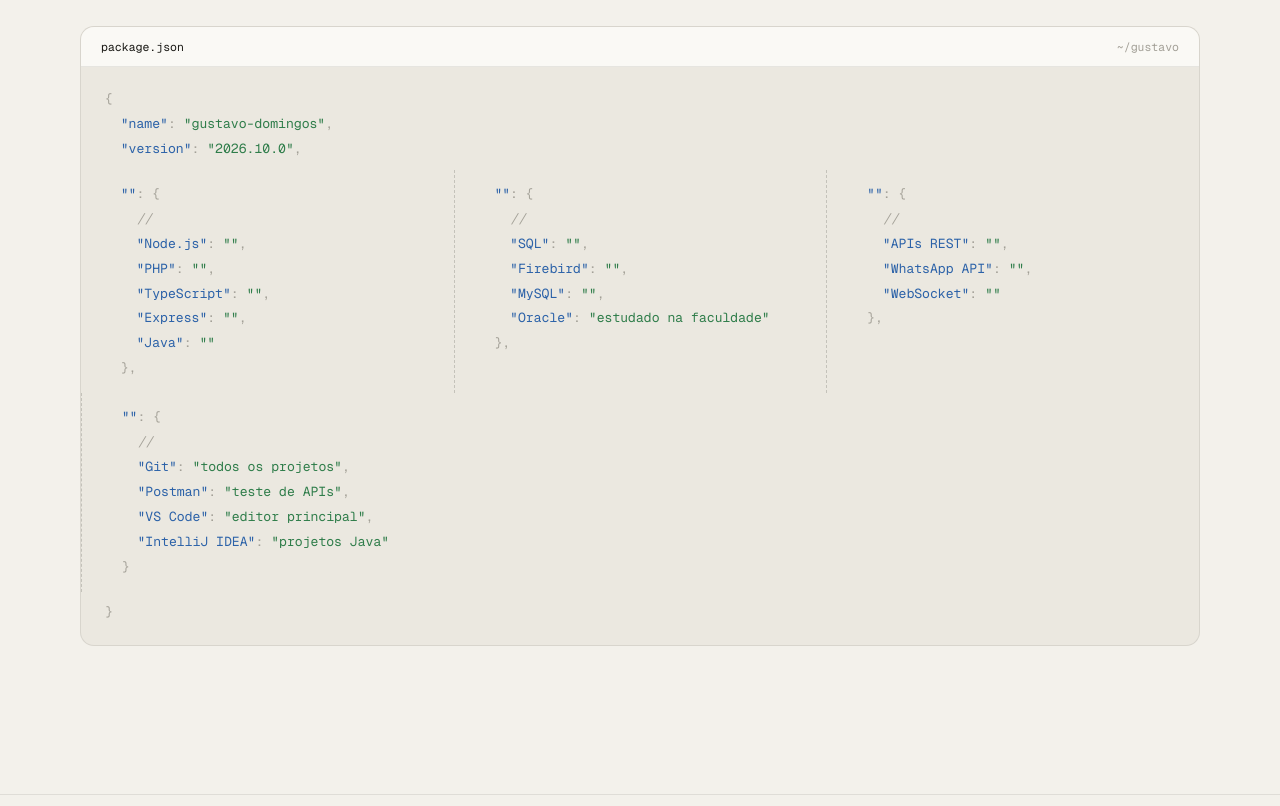
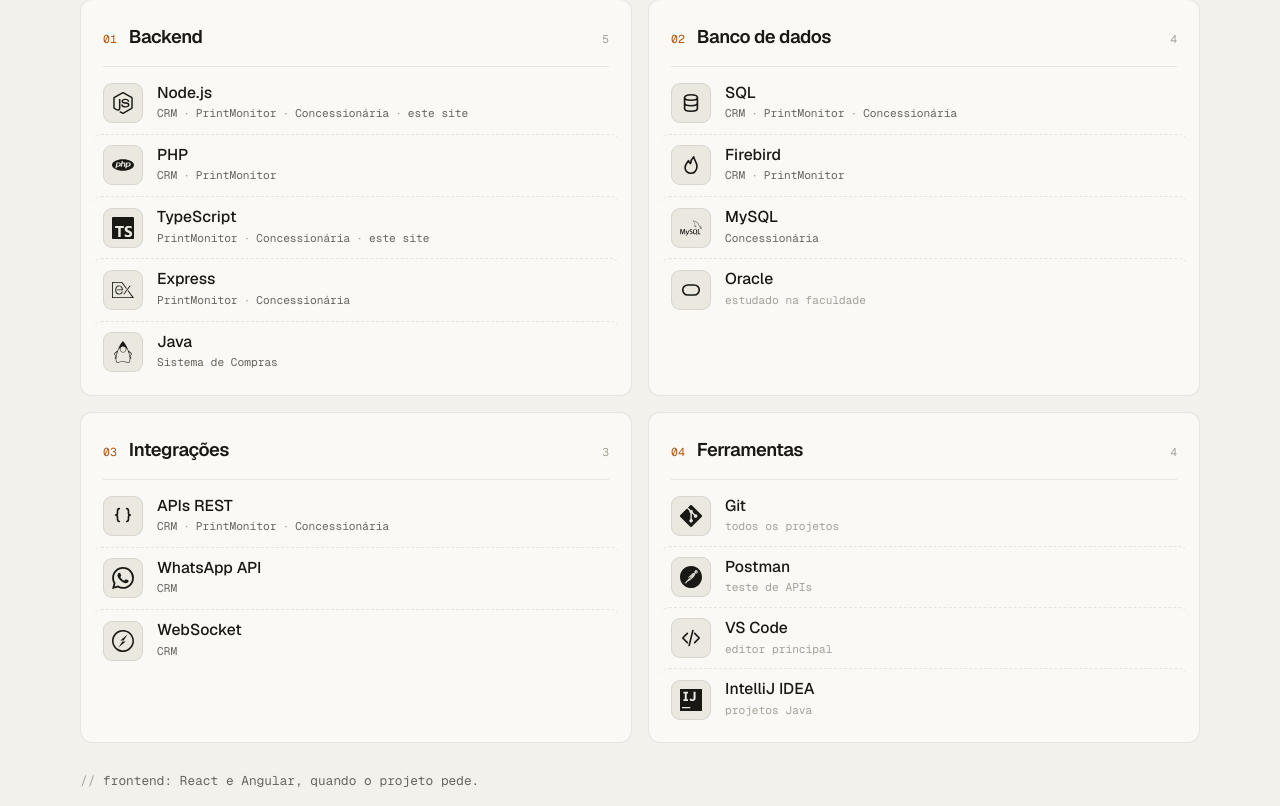
Before and after one commit to Gustadev-7/portfolio, an Angular app: page / in a window 1280 px wide. Shown: the part 5094-5900 px from the top of the page. Built offline with nearby package versions, Linux system fonts and the light colour scheme; no server answers.

Commit message:
feat: redesenha seção de stack com foco em backend e projetos relacionados

```diff
--- a/src/app/components/stack/stack.html
+++ b/src/app/components/stack/stack.html
@@ -5,41 +5,55 @@
       path="/stack"
       title="Stack"
       emphasis="e ferramentas"
-      lead="Tecnologias que uso no dia a dia, as que estou aprofundando e as ferramentas do meu fluxo de trabalho."
+      lead="Tecnologias com que trabalho e os projetos em que cada uma foi usada."
     />
 
-    <div class="pkg mono" appReveal>
-      <div class="pkg__tabbar">
-        <span class="pkg__tab">package.json</span>
-        <span class="pkg__path">~/gustavo</span>
-      </div>
+    <div class="grid">
+      @for (group of groups; track group.title; let i = $index) {
+        <article class="group" appReveal [appRevealDelay]="i * 80">
+          <header class="group__head">
+            <span class="group__index mono">{{ i + 1 < 10 ? '0' + (i + 1) : i + 1 }}</span>
+            <h3 class="group__title">{{ group.title }}</h3>
+            <span class="group__count mono">{{ group.items.length }}</span>
+          </header>
 
-      <div class="pkg__head">
-        <span class="p">{{ '{' }}</span>
-        <span class="indent"><span class="k">"name"</span><span class="p">: </span><span class="s">"gustavo-domingos"</span><span class="p">,</span></span>
-        <span class="indent"><span class="k">"version"</span><span class="p">: </span><span class="s">"{{ version }}"</span><span class="p">,</span></span>
-      </div>
+          <ul class="group__list">
+            @for (item of group.items; track item.name) {
+              <li class="skill">
+                <span class="skill__icon" aria-hidden="true">
+                  <svg viewBox="0 0 24 24" focusable="false">
+                    @if (item.svg.mode === 'fill') {
+                      <path [attr.d]="item.svg.path" fill="currentColor" />
+                    } @else {
+                      <path [attr.d]="item.svg.path" fill="none" stroke="currentColor" stroke-width="1.8" stroke-linecap="round" stroke-linejoin="round" />
+                    }
+                  </svg>
+                </span>
 
-      <div class="pkg__groups">
-        @for (group of groups; track group.key; let i = $index; let last = $last) {
-          <div class="group" appReveal [appRevealDelay]="i * 100">
-            <p class="indent">
-              <span class="k">"{{ group.key }}"</span><span class="p">: {{ '{' }}</span>
-              <span class="c">// {{ group.description }}</span>
-            </p>
-            <ul>
-              @for (item of group.items; track item.name; let lastItem = $last) {
-                <li class="dep">
-                  <span class="k">"{{ item.name }}"</span><span class="p">: </span><span class="s">"{{ item.note }}"</span><span class="p">{{ lastItem ? '' : ',' }}</span>
-                </li>
-              }
-            </ul>
-            <p class="indent"><span class="p">{{ '}' }}{{ last ? '' : ',' }}</span></p>
-          </div>
-        }
-      </div>
+                <div class="skill__body">
+                  <span class="skill__name">{{ item.name }}</span>
+                  @if (item.refs.length) {
+                    <span class="skill__meta mono">
+                      @for (ref of item.refs; track ref.href; let last = $last) {
+                        <a class="skill__ref" [href]="ref.href">{{ ref.label }}</a>
+                        @if (!last) {
+                          <span class="skill__sep" aria-hidden="true">·</span>
+                        }
+                      }
+                    </span>
+                  } @else if (item.note) {
+                    <span class="skill__meta mono">{{ item.note }}</span>
+                  }
+                </div>
+              </li>
+            }
+          </ul>
+        </article>
+      }
+    </div>
 
-      <div class="pkg__foot"><span class="p">{{ '}' }}</span></div>
-    </div>
+    <p class="aside mono" appReveal>
+      <span class="aside__slashes">//</span> frontend: {{ frontendNote }}
+    </p>
   </div>
 </section>
--- a/src/app/components/stack/stack.scss
+++ b/src/app/components/stack/stack.scss
@@ -1,122 +1,149 @@
-.pkg {
-  font-size: 0.82rem;
-  line-height: 1.9;
-  background: var(--bg-sunken);
+.grid {
+  display: grid;
+  grid-template-columns: repeat(2, minmax(0, 1fr));
+  gap: 16px;
+}
+
+.aside {
+  margin-top: 28px;
+  font-size: 0.8rem;
+  color: var(--text-muted);
+}
+
+.aside__slashes {
+  color: var(--text-faint);
+}
+
+/* ---------- card de categoria ---------- */
+
+.group {
+  display: flex;
+  flex-direction: column;
+  padding: 22px 22px 12px;
+  background: var(--bg-elev);
   border: 1px solid var(--line);
-  border-radius: calc(var(--radius) + 4px);
-  overflow: hidden;
+  border-radius: calc(var(--radius) + 2px);
+  transition: border-color 0.4s var(--ease);
 
-  p {
-    margin: 0;
+  &:hover {
+    border-color: var(--line-strong);
   }
 }
 
-.pkg__tabbar {
+.group__head {
   display: flex;
-  justify-content: space-between;
-  align-items: center;
-  height: 40px;
-  padding-inline: 20px;
+  align-items: baseline;
+  gap: 12px;
+  padding-bottom: 14px;
+  margin-bottom: 6px;
   border-bottom: 1px solid var(--line);
-  background: var(--bg-elev);
+}
+
+.group__index {
   font-size: 0.72rem;
+  color: var(--accent);
+}
+
+.group__title {
+  font-size: 1.15rem;
+  font-weight: 600;
+  letter-spacing: -0.025em;
+}
+
+.group__count {
+  margin-left: auto;
+  font-size: 0.7rem;
   color: var(--text-faint);
 }
 
-.pkg__tab {
-  color: var(--text);
-}
+/* ---------- tecnologia ---------- */
 
-.pkg__head,
-.pkg__foot {
-  display: grid;
-  padding: 20px 24px 0;
-}
-
-.pkg__foot {
-  padding: 0 24px 20px;
-}
-
-.pkg__groups {
-  display: grid;
-  grid-template-columns: repeat(3, minmax(0, 1fr));
-  margin: 8px 0;
-}
-
-.group {
-  padding: 12px 24px;
+.skill {
+  display: flex;
+  align-items: center;
+  gap: 14px;
+  margin-inline: -10px;
+  padding: 10px;
+  border-radius: 8px;
+  transition: background-color 0.2s var(--ease);
 
   & + & {
-    border-left: 1px dashed var(--line-strong);
+    border-top: 1px dashed var(--line);
+  }
+
+  &:hover {
+    background: var(--accent-soft);
+
+    .skill__icon {
+      color: var(--accent);
+      border-color: color-mix(in srgb, var(--accent) 40%, transparent);
+    }
   }
 }
 
-.indent {
-  padding-left: 2ch;
-}
+.skill__icon {
+  display: grid;
+  place-items: center;
+  flex-shrink: 0;
+  width: 40px;
+  height: 40px;
+  border: 1px solid var(--line);
+  border-radius: 9px;
+  background: var(--bg-sunken);
+  color: var(--text);
+  transition:
+    color 0.25s var(--ease),
+    border-color 0.25s var(--ease);
 
-.dep {
-  margin-inline: -24px;
-  padding-right: 24px;
-  white-space: nowrap;
-  overflow: hidden;
-  text-overflow: ellipsis;
-  border-left: 2px solid transparent;
-  transition:
-    background-color 0.2s var(--ease),
-    border-color 0.2s var(--ease);
-  // compensa a margem negativa para manter o recuo
-  padding-left: calc(4ch + 22px);
-
-  &:hover {
-    background: var(--accent-soft);
-    border-left-color: var(--accent);
+  svg {
+    width: 22px;
+    height: 22px;
   }
 }
 
-.p {
+.skill__body {
+  display: grid;
+  gap: 2px;
+  min-width: 0;
+}
+
+.skill__name {
+  font-size: 0.98rem;
+  font-weight: 500;
+  line-height: 1.3;
+}
+
+.skill__meta {
+  display: flex;
+  flex-wrap: wrap;
+  align-items: baseline;
+  gap: 0 6px;
+  font-size: 0.7rem;
+  line-height: 1.6;
   color: var(--text-faint);
 }
-.k {
-  color: var(--info);
-}
-.s {
-  color: var(--ok);
-}
-.c {
-  display: block;
-  color: var(--text-faint);
-  font-style: italic;
-  padding-left: 2ch;
-}
 
-@media (max-width: 900px) {
-  .pkg__groups {
-    grid-template-columns: minmax(0, 1fr);
-  }
+.skill__ref {
+  color: var(--text-muted);
+  border-bottom: 1px solid transparent;
+  transition:
+    color 0.2s var(--ease),
+    border-color 0.2s var(--ease);
 
-  .group + .group {
-    border-left: 0;
-    border-top: 1px dashed var(--line-strong);
+  &:hover {
+    color: var(--accent);
+    border-bottom-color: var(--accent);
   }
 }
 
-@media (max-width: 480px) {
-  .pkg {
-    font-size: 0.74rem;
-  }
+.skill__sep {
+  color: var(--text-faint);
+}
 
-  .pkg__head,
-  .group {
-    padding-inline: 14px;
-  }
+/* ---------- responsivo ---------- */
 
-  .pkg__foot {
-    padding-inline: 14px;
-  }
-
-  .dep {
-    margin-inline: -14px;
-    padding-left: calc(4ch + 12px);
+@media (max-width: 680px) {
+  .grid {
+    grid-template-columns: minmax(0, 1fr);
   }
 }
--- a/src/app/components/stack/stack.ts
+++ b/src/app/components/stack/stack.ts
@@ -1,8 +1,28 @@
 import { ChangeDetectionStrategy, Component } from '@angular/core';
-import { STACK } from '../../data/portfolio.data';
+import { FRONTEND_NOTE, PROJECTS, STACK } from '../../data/portfolio.data';
 import { EndpointDirective } from '../../directives/endpoint.directive';
 import { RevealDirective } from '../../directives/reveal.directive';
 import { SectionHeading } from '../section-heading/section-heading';
+import { TECH_ICONS, TechIcon } from './tech-icons';
+
+export interface ProjectRef {
+  label: string;
+  href: string;
+}
+
+const PROJECT_REFS = new Map<string, ProjectRef>([
+  ...PROJECTS.map((p): [string, ProjectRef] => [p.slug, { label: p.shortName ?? p.name, href: `#projeto-${p.slug}` }]),
+  ['portfolio', { label: 'este site', href: '#inicio' }],
+]);
+
+/** Converte slugs em links para os cards de projeto; slugs desconhecidos são ignorados. */
+export function resolveProjectRefs(slugs: string[] = []): ProjectRef[] {
+  return slugs.map((slug) => PROJECT_REFS.get(slug)).filter((ref): ref is ProjectRef => !!ref);
+}
+
+function iconFor(key: string): TechIcon {
+  return TECH_ICONS[key as keyof typeof TECH_ICONS] ?? TECH_ICONS.vscode;
+}
 
 @Component({
   selector: 'app-stack',
@@ -12,11 +32,15 @@
   styleUrl: './stack.scss',
 })
 export class Stack {
-  protected readonly groups = STACK;
+  protected readonly frontendNote = FRONTEND_NOTE;
 
-  /** Versão no formato calendário (ano.mês): o "pacote" está sempre atualizado. */
-  protected readonly version = (() => {
-    const now = new Date();
-    return `${now.getFullYear()}.${now.getMonth() + 1}.0`;
-  })();
+  // resolvido uma vez: o conteúdo é estático
+  protected readonly groups = STACK.map((group) => ({
+    ...group,
+    items: group.items.map((item) => ({
+      ...item,
+      svg: iconFor(item.icon),
+      refs: resolveProjectRefs(item.usedIn),
+    })),
+  }));
 }
```
Also changed, not shown: 1 other file (tests, documents, lock files or other folders).
